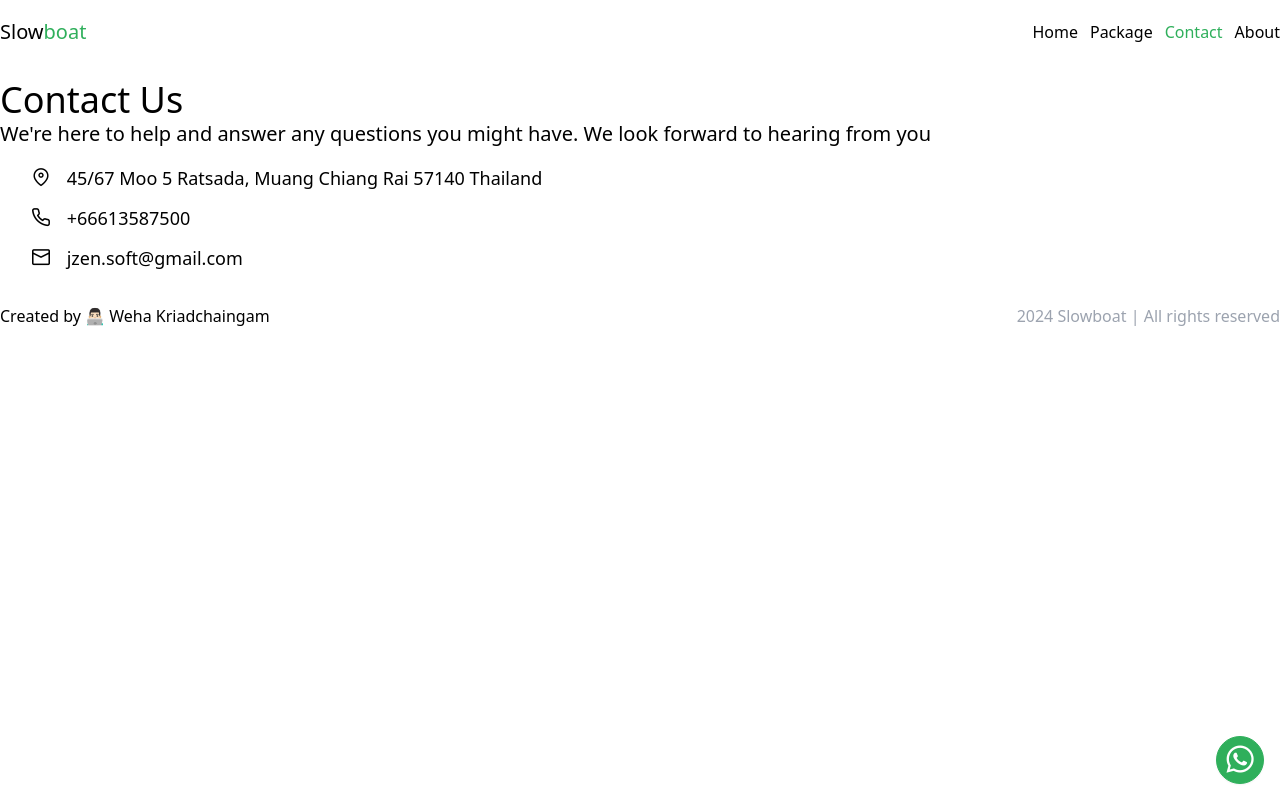
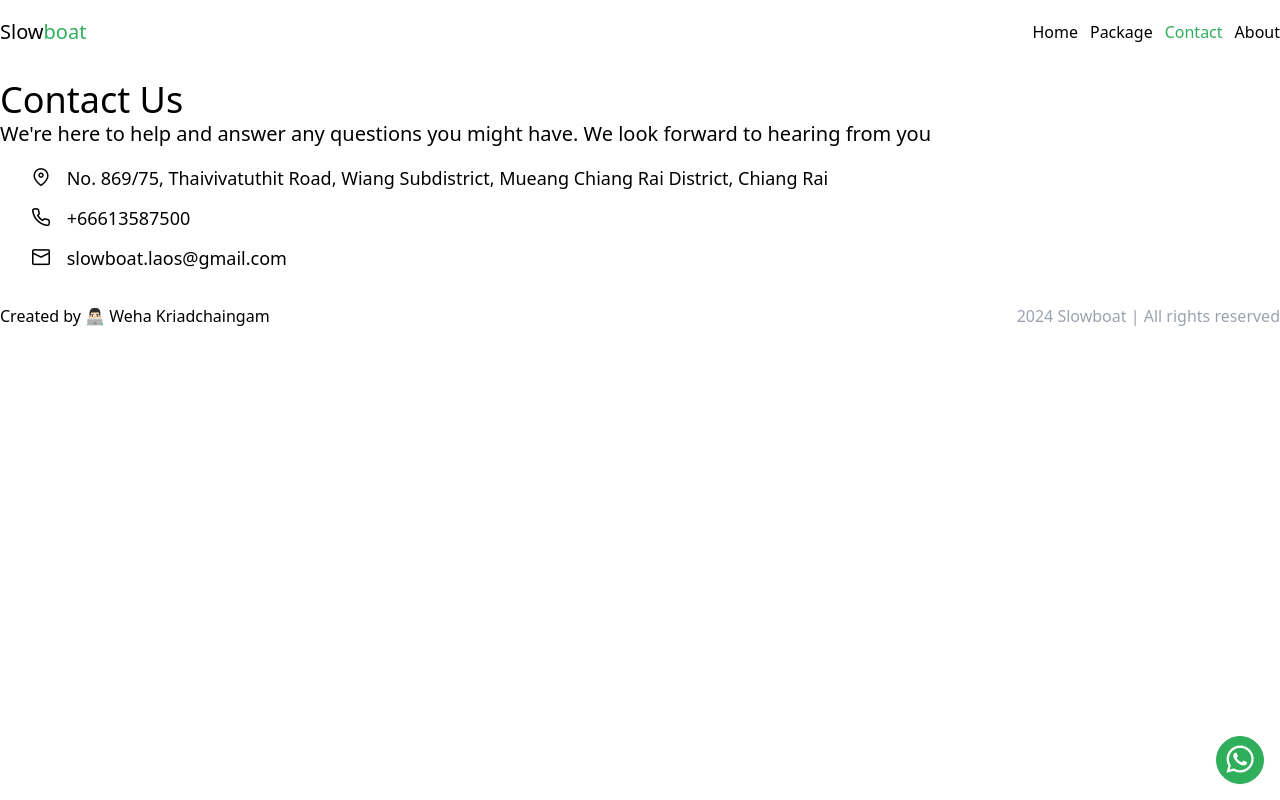
Before and after one commit to weha2/slowboat, a Nuxt app: page /contact in a window 1280 px wide. Built offline with nearby package versions, Linux system fonts and the light colour scheme.

Commit message:
Update address & email

```diff
--- a/pages/contact.vue
+++ b/pages/contact.vue
@@ -1,6 +1,6 @@
 <script setup lang="ts">
 useHead({
-    title: 'Contact Us'
+    title: 'Contact Us',
 })
 </script>
 <template>
@@ -11,9 +11,9 @@ useHead({
                 hearing from you</p>
         </div>
         <ul class="sm:ml-8 mx-2 flex flex-col gap-3 text-lg font-thin">
-            <li><i class="pi pi-map-marker mr-3"></i> 45/67 Moo 5 Ratsada, Muang Chiang Rai 57140 Thailand</li>
+            <li><i class="pi pi-map-marker mr-3"></i> No. 869/75, Thaivivatuthit Road, Wiang Subdistrict, Mueang Chiang Rai District, Chiang Rai</li>
             <li><i class="pi pi-phone mr-3"></i> <a href="tel:+66613587500">+66613587500</a></li>
-            <li><i class="pi pi-envelope mr-3"></i> <a href="mailto:jzen.soft@gmail.com">jzen.soft@gmail.com</a> </li>
+            <li><i class="pi pi-envelope mr-3"></i> <a href="mailto:jzen.soft@gmail.com">slowboat.laos@gmail.com</a> </li>
         </ul>
     </div>
 </template>
```
